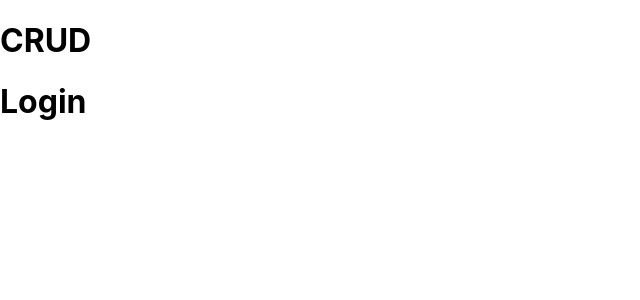
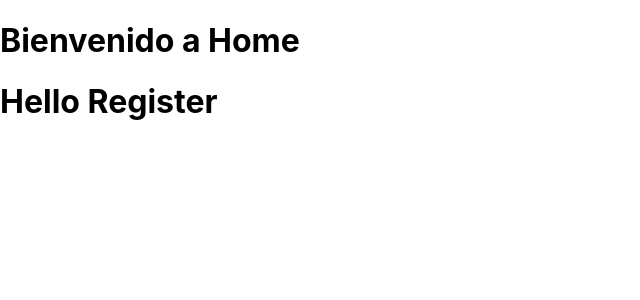
Before and after one commit to jaiber91/CRUD-React, a React (Vite) app: page /register in a window 1280 px wide. Shown: the top 300 px of the page, without its empty margins (0-640 px from the left). Built offline with nearby package versions, Linux system fonts and the light colour scheme.

Commit message:
Primeras rutas del proyecto

```diff
--- a/index.html
+++ b/index.html
@@ -2,8 +2,7 @@
 <html lang="en">
   <head>
     <meta charset="UTF-8" />
-    <link rel="icon" type="image/svg+xml" href="/src/favicon.svg" />
-    <meta name="viewport" content="width=device-width, initial-scale=1.0" />
+     <meta name="viewport" content="width=device-width, initial-scale=1.0" />
     <title>Vite App</title>
   </head>
   <body>
--- a/package.json
+++ b/package.json
@@ -9,7 +9,8 @@
   },
   "dependencies": {
     "react": "^17.0.2",
-    "react-dom": "^17.0.2"
+    "react-dom": "^17.0.2",
+    "react-router-dom": "^6.3.0"
   },
   "devDependencies": {
     "@vitejs/plugin-react": "^1.0.7",
--- a/src/App.jsx
+++ b/src/App.jsx
@@ -1,14 +1,21 @@
-import React from 'react'
-import { Login } from './components/Login/Login'
+import {BrowserRouter, Routes, Route  } from 'react-router-dom'
+import Home from './components/Home/Home'
+import Login from './components/Login/Login'
+import Register from './components/Register/Register'
+
 
 function App() {
 
 
   return (
-    <div className="App">
-      <h1>CRUD</h1>
-      <Login />
-    </div>
+    <BrowserRouter>
+    <Routes>
+      <Route path='/' element={<Home />}>
+        <Route index element={<Login/>}/>
+        <Route path='register' element={<Register/>}/>
+      </Route>
+    </Routes>
+    </BrowserRouter>
   )
 }
 
--- /dev/null
+++ b/src/components/Home/Home.jsx
@@ -0,0 +1,13 @@
+import React from 'react'
+import {Outlet} from 'react-router-dom' //para traer al component hijo desde App: Login
+
+const Home = () => {
+  return (
+    <>
+     <h1>Bienvenido a Home</h1>
+    <Outlet />
+    </>
+  )
+}
+
+export default Home
--- a/src/components/Login/Login.jsx
+++ b/src/components/Login/Login.jsx
@@ -1,6 +1,6 @@
 import React from 'react'
 
-export const Login = () => {
+const Login = () => {
   return (
     <>
     <h1>Login</h1>
@@ -8,3 +8,5 @@ export const Login = () => {
     </>
   )
 }
+
+export default Login
--- a/src/components/Register/Register.jsx
+++ b/src/components/Register/Register.jsx
@@ -0,0 +1,11 @@
+import React from 'react'
+
+const Register = () => {
+  return (
+    <>
+    <h1>Hello Register</h1>
+    </>
+  )
+}
+
+export default Register
```
Also changed, not shown: src/components/Home/Home.css (added), 1 other file (tests, documents, lock files or other folders).
